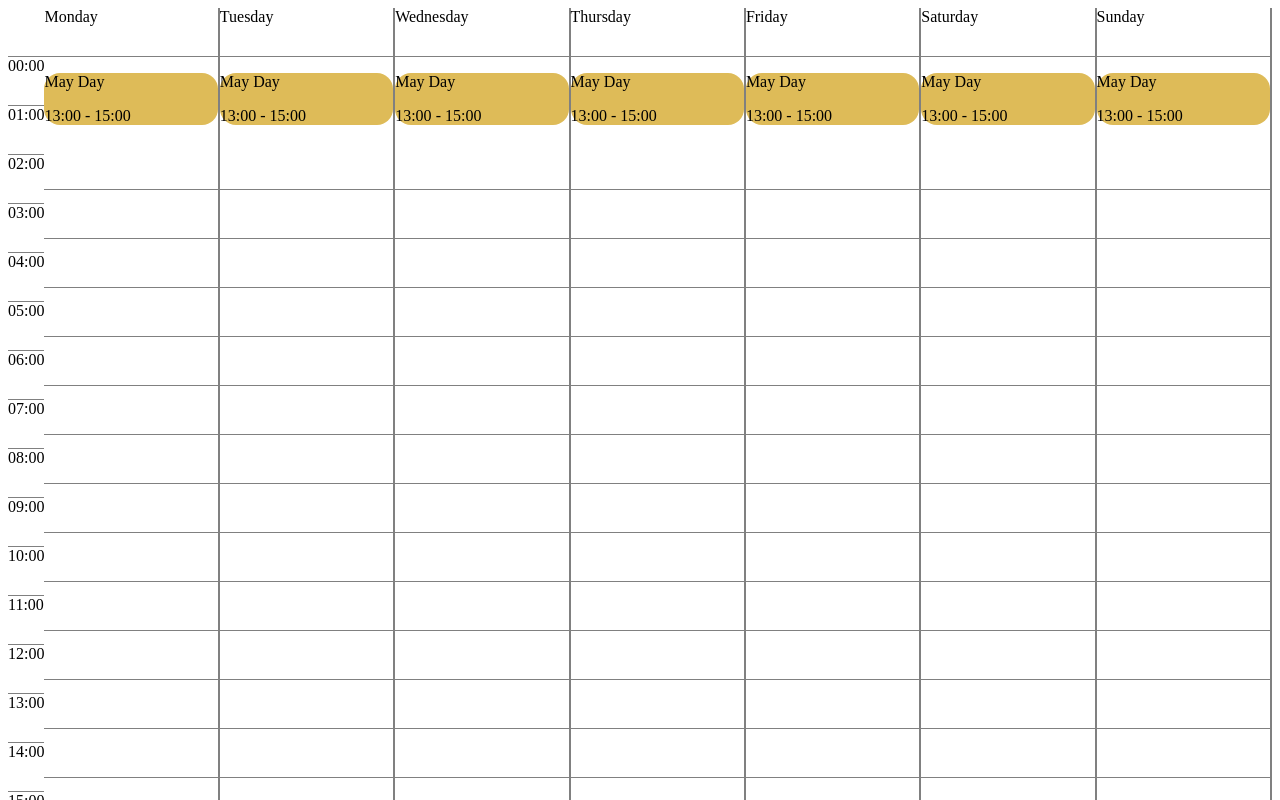
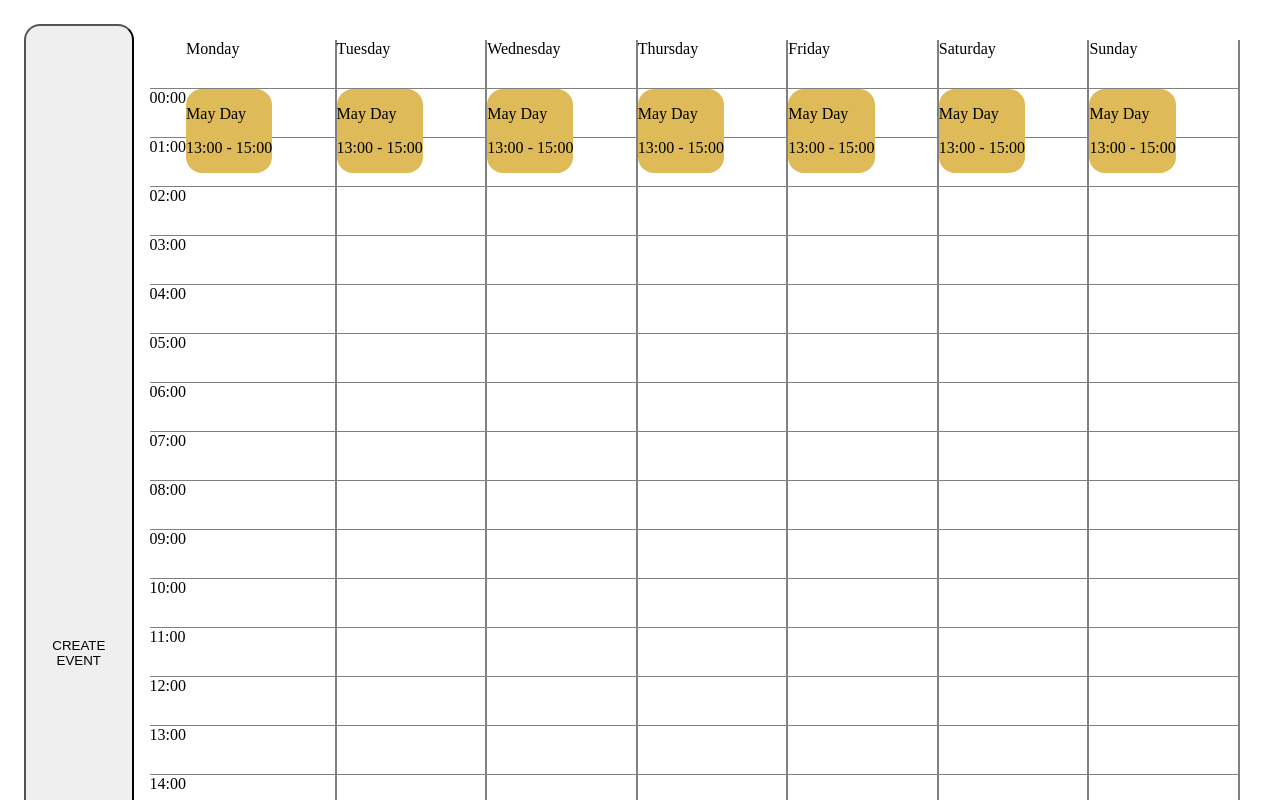
Before and after one commit to maylynn-ng/simple-calendar, a React (Create React App) app: page / in a window 1280 px wide. Shown: the top 800 px of the page. Built offline with nearby package versions, Linux system fonts and the light colour scheme.

Commit message:
feat: create simple Modal and Button components

```diff
--- a/package.json
+++ b/package.json
@@ -12,6 +12,7 @@
     "@types/react-dom": "^18.0.0",
     "moment": "^2.29.2",
     "react": "^18.0.0",
+    "react-datepicker": "^4.7.0",
     "react-dom": "^18.0.0",
     "react-scripts": "5.0.1",
     "styled-components": "^5.3.5",
--- /dev/null
+++ b/src/components/Button/Button.tsx
@@ -0,0 +1,23 @@
+import styled, { css } from 'styled-components';
+
+const ContainerButton = styled.button<{ mode: IButtonProps['mode'] }>`
+  ${({ theme, mode }) => css`
+    padding: 0.5rem;
+
+    ${mode === 'primary' ? `border-radius: ${theme.borderRadius}` : ''};
+  `}
+`;
+
+interface IButtonProps {
+  text: string;
+  onClick: () => void;
+  mode: 'primary' | 'secondary';
+}
+
+export const Button = ({ text, onClick, mode }: IButtonProps) => {
+  return (
+    <ContainerButton mode={mode} onClick={onClick}>
+      <span>{text}</span>
+    </ContainerButton>
+  );
+};
--- /dev/null
+++ b/src/components/Button/index.ts
@@ -0,0 +1 @@
+export * from './Button';
--- a/src/components/Dashboard/Dashboard.tsx
+++ b/src/components/Dashboard/Dashboard.tsx
@@ -1,5 +1,53 @@
 import { Grid } from '../Grid';
+import { Button } from '../Button';
+import styled from 'styled-components';
+import { IEvent } from '../../utils';
+import { Modal } from '../Modal';
+import { useState } from 'react';
+
+const DashboardContainerDiv = styled.div`
+  display: flex;
+  flex-direction: row;
+
+  padding: 1rem;
+`;
+
+type ModalState =
+  | { state: 'none' }
+  | {
+      state: 'create-event';
+    }
+  | {
+      state: 'edit-event';
+      name: IEvent['name'];
+      startTime: IEvent['startTime'];
+      endTime: IEvent['endTime'];
+      color: IEvent['color'];
+    }
+  | {
+      state: 'event-details';
+      name: IEvent['name'];
+      startTime: IEvent['startTime'];
+      endTime: IEvent['endTime'];
+      color: IEvent['color'];
+    };
 
 export const Dashboard = () => {
-  return <Grid />;
+  const [modalState, setModalState] = useState<ModalState>({ state: 'none' });
+
+  return (
+    <DashboardContainerDiv>
+      <Button
+        text="CREATE EVENT"
+        onClick={() => setModalState({ state: 'create-event' })}
+        mode="primary"
+      />
+      <Grid />
+      {modalState.state === 'create-event' && (
+        <Modal onOutsideClick={() => setModalState({ state: 'none' })}>
+          I'M A MODAL
+        </Modal>
+      )}
+    </DashboardContainerDiv>
+  );
 };
--- a/src/components/Day/Day.tsx
+++ b/src/components/Day/Day.tsx
@@ -5,6 +5,8 @@ import { Event } from '../Event';
 import { hours } from '../../utils';
 
 const DayContainerDiv = styled.div`
+  position: relative;
+
   width: 100%;
   min-width: 4rem;
 
--- a/src/components/Event/Event.tsx
+++ b/src/components/Event/Event.tsx
@@ -4,6 +4,8 @@ import { IEvent } from '../../utils';
 
 const EventContainerDiv = styled.div<{ color: IEvent['color'] }>`
   ${({ color, theme }) => css`
+    position: absolute;
+
     border-radius: ${theme.borderRadius};
 
     background-color: ${theme.eventColors[color]};
--- a/src/components/Grid/Grid.tsx
+++ b/src/components/Grid/Grid.tsx
@@ -6,6 +6,8 @@ import { hours, days } from '../../utils';
 const GridContainerDiv = styled.div`
   display: flex;
   flex-direction: row;
+
+  padding: 1rem;
 
   height: 100%;
   width: 100%;
--- /dev/null
+++ b/src/components/Modal/Modal.tsx
@@ -0,0 +1,29 @@
+import { ReactChild } from 'react';
+import styled, { css } from 'styled-components';
+
+const ModalContainerDiv = styled.div`
+  ${({ theme }) => css`
+    position: fixed;
+    top: 0;
+    right: 0;
+    left: 0;
+    bottom: 0;
+
+    display: flex;
+    align-items: center;
+    justify-content: center;
+
+    padding: 5rem;
+  `}
+`;
+
+interface IModalProps {
+  onOutsideClick: () => void;
+  children: ReactChild;
+}
+
+export const Modal = ({ children, onOutsideClick }: IModalProps) => {
+  return (
+    <ModalContainerDiv onClick={onOutsideClick}>{children}</ModalContainerDiv>
+  );
+};
--- /dev/null
+++ b/src/components/Modal/index.ts
@@ -0,0 +1 @@
+export * from './Modal';
```
Also changed, not shown: 1 other file (tests, documents, lock files or other folders).
